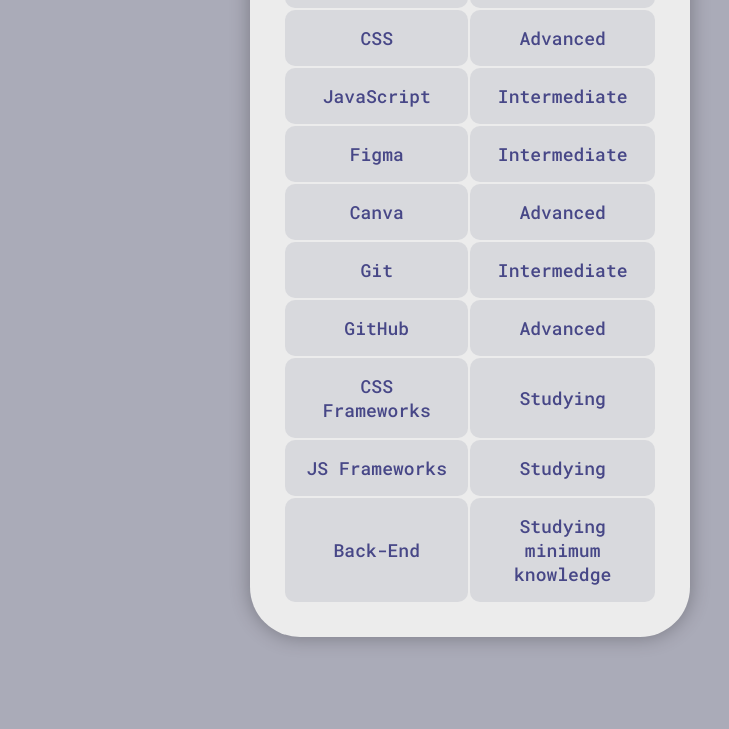
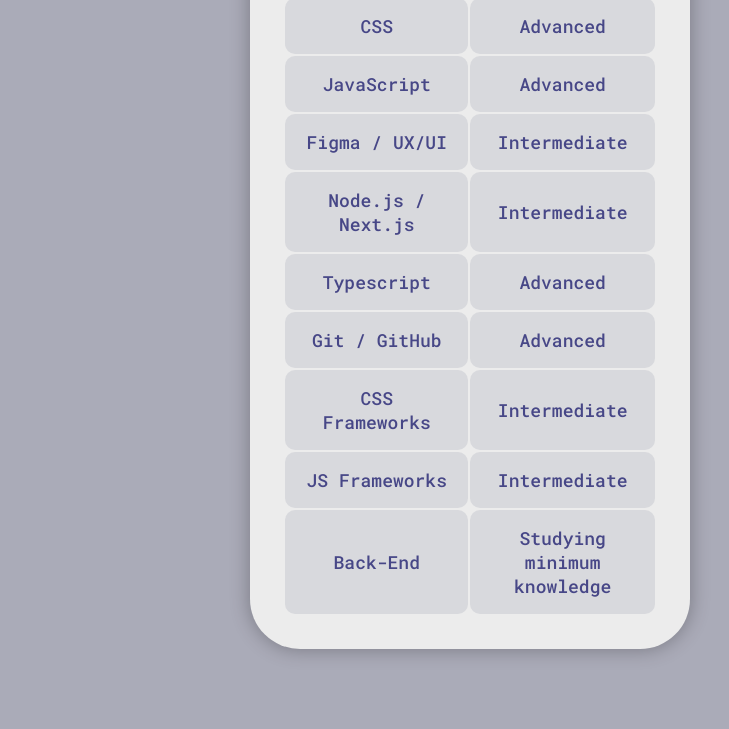
Before and after one commit to Devlusket/portfolio, a plain HTML site: page index.html in a window 1280 px wide. Shown: the part 971-1700 px from the top of the page, 478-1207 px from the left. Drawn offline with Linux system fonts and the light colour scheme.

Commit message:
feat: "new informations"

```diff
--- a/index.html
+++ b/index.html
@@ -35,7 +35,7 @@
         <p class="main-text">Front-End<br /><span>Web Developer</span></p>
         <div class="button">
             <button>
-                <a href="#">Resume</a>
+                <a href="https://drive.google.com/file/d/1oaBb--s-6nvctppw502zVL2WObCPDFJC/view" target="_blank">Resume / CV</a>
             </button>
             <button>
                 <a href="https://wa.me/55033984051527" target="_blank">Hire Me</a>
@@ -43,7 +43,7 @@
         </div>
       </section>
       <section class="picture">
-        <a href="https://storyset.com/technology" target="_blank" style="cursor: default;">
+        <a href="https://storyset.com/technology" target="_blank" style="cursor: default">
           <img src="./assets/logo.svg" />
         </a>
       </section>
@@ -69,31 +69,31 @@
           </tr>
           <tr>
             <td>JavaScript</td>
+            <td>Advanced</td>
+          </tr>
+          <tr>
+            <td>Figma / UX/UI</td>
             <td>Intermediate</td>
           </tr>
           <tr>
-            <td>Figma</td>
+            <td>Node.js / Next.js</td>
             <td>Intermediate</td>
           </tr>
           <tr>
-            <td>Canva</td>
+            <td>Typescript</td>
             <td>Advanced</td>
           </tr>
           <tr>
-            <td>Git</td>
-            <td>Intermediate</td>
-          </tr>
-          <tr>
-            <td>GitHub</td>
+            <td>Git / GitHub</td>
             <td>Advanced</td>
           </tr>
           <tr>
             <td>CSS Frameworks</td>
-            <td>Studying</td>
+            <td>Intermediate</td>
           </tr>
           <tr>
             <td>JS Frameworks</td>
-            <td>Studying</td>
+            <td>Intermediate</td>
           </tr>
           <tr>
             <td>Back-End</td>
@@ -144,15 +144,15 @@
         <img src="./assets/devlinks.png">
         <div class="project-card">
           <h3>My Links</h3>
-          <p>You can see all my links and social media here! made with also JavaScript and CSS </p>
+          <p>You can see all my links and social media here! made with JavaScript and CSS </p>
           <a href="https://devlusket.github.io/devlinks" target="_blank">See More<i class="fa-solid fa-arrow-right"></i></a>
         </div>
       </div>
       <div class="projects">
         <img src="./assets/building-under-construction-site-free-vector.jpg">
         <div class="project-card">
-          <h3>Under construction</h3>
-          <p>Lorem ipsum dolor sit, amet consectetur adipisicing elit.</p>
+          <h3>Film Finder</h3>
+          <p>Welcome to Film Finder! A project to study API with Javascript</p>
           <a href="#">See More<i class="fa-solid fa-arrow-right"></i></a>
         </div>
       </div>
```
